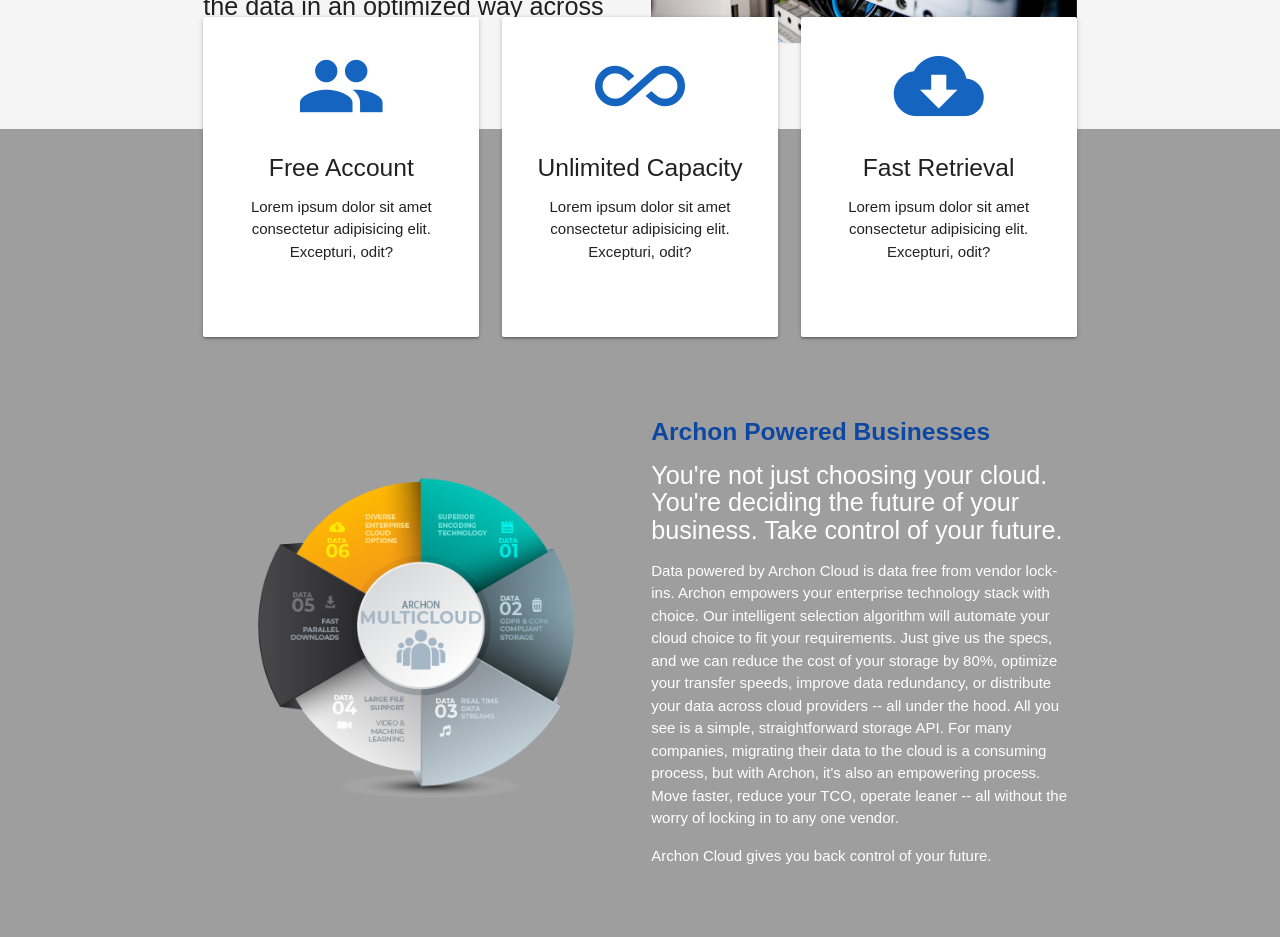
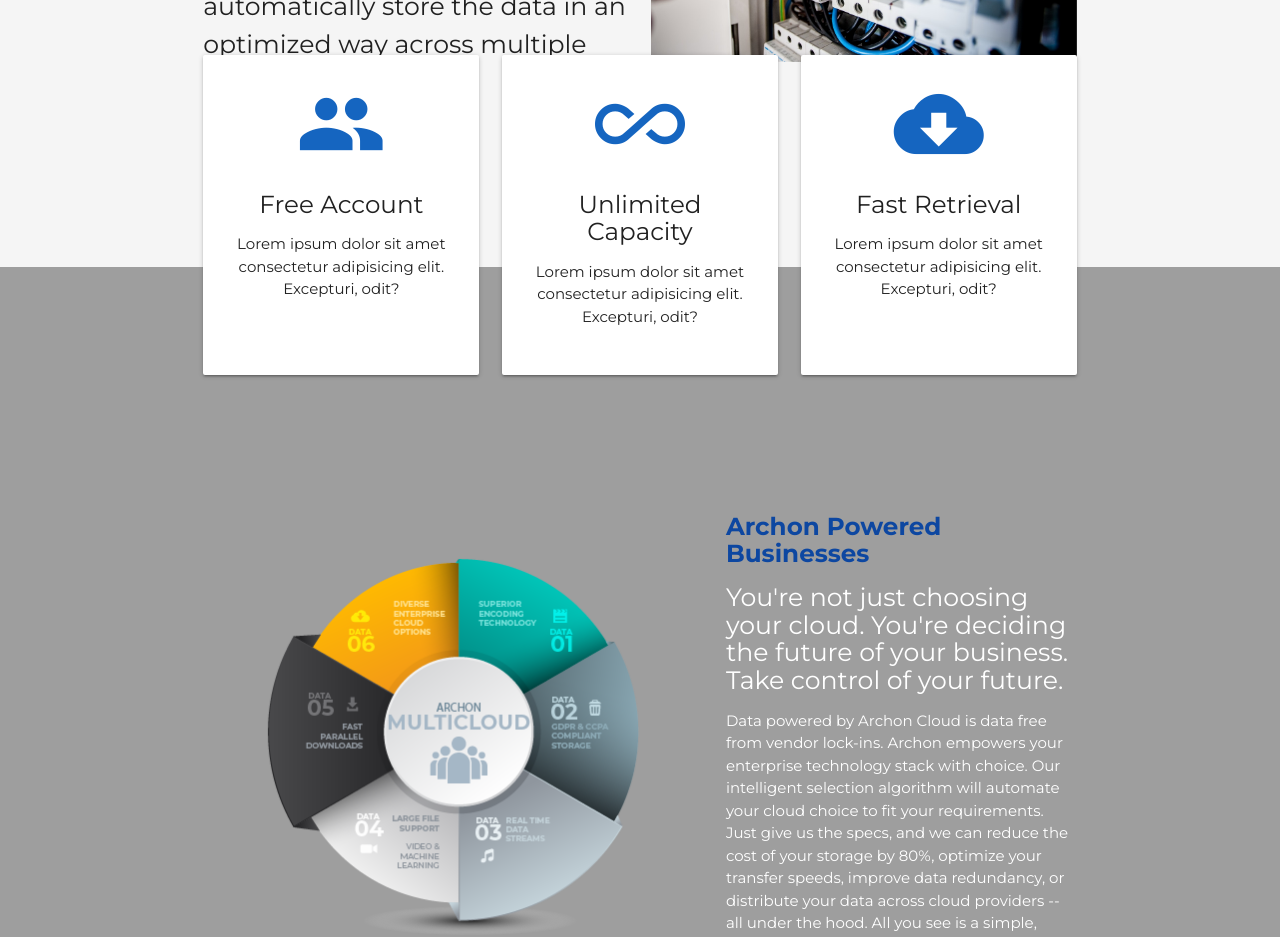
Before and after one commit to samsuh/auth-app-react-client, a React (Create React App) app: page / in a window 1280 px wide. Shown: the part 1280-2217 px from the top of the page. Built offline with nearby package versions, Linux system fonts and the light colour scheme.

Commit message:
minor styling fixes to landing, imported monserrat font

```diff
--- a/public/index.html
+++ b/public/index.html
@@ -15,6 +15,11 @@
       href="https://fonts.googleapis.com/icon?family=Material+Icons"
       rel="stylesheet"
     />
+    <link
+      href="https://fonts.googleapis.com/css?family=Montserrat:400,500,700,900&display=swap"
+      rel="stylesheet"
+    />
+
     <title>Archon Cloud Storage</title>
   </head>
   <body>
--- a/src/components/auth/Signup.js
+++ b/src/components/auth/Signup.js
@@ -25,7 +25,8 @@ class Signup extends Component {
     //destructure handleSubmit from redux-form from props object.
     const { handleSubmit } = this.props;
     return (
-      <div className='row container page-padding'>
+      <div className='container page-padding page-signup'>
+        <div className='row'>
           <div className='col s12 m6'>
             <h4 className='blue-text'>Start 30 day FREE TRIAL</h4>
             <h5 className='flow-text'>
@@ -42,18 +43,20 @@ class Signup extends Component {
                 Store up to 1 terabyte.
               </li>
               <li>
-              <i className='material-icons blue-text text-darken-3'>check</i>No
-              credit card required.
+                <i className='material-icons blue-text text-darken-3'>check</i>
+                No credit card required.
               </li>
               <li>
-              <i className='material-icons blue-text text-darken-3'>check</i>No
-              auto-charge after the trial ends.
+                <i className='material-icons blue-text text-darken-3'>check</i>
+                No auto-charge after the trial ends.
               </li>
             </ul>
           </div>
           <div className='col s12 m6 center-align'>
             <div className='card-panel grey lighten-4'>
-            <form onSubmit={handleSubmit(this.onSubmit)} className='container'>
+              <form
+                onSubmit={handleSubmit(this.onSubmit)}
+                className='container'>
                 <div className='input-field'>
                   <label>Email*</label>
                   <Field name='email' type='text' component='input' />
@@ -73,6 +76,7 @@ class Signup extends Component {
                 <div>{this.props.errorMessage}</div>
                 <button className='btn'>Sign Up!</button>
               </form>
+            </div>
           </div>
         </div>
       </div>
--- a/src/components/landing/Devs.js
+++ b/src/components/landing/Devs.js
@@ -3,15 +3,15 @@ import React from "react";
 const Devs = () => {
   return (
     <section className='section section-devs grey white-text'>
-      <div className='row valign-wrapper container' id='dev-content'>
-        <div className='col s12 m6 center-align'>
+      <div className='row container' id='dev-content'>
+        <div className='col s12 m7 center-align'>
           <img
             src={require("../../img/multicloud-graphic.png")}
             className='responsive-img'
             alt='Multicloud Graphic'
           />
         </div>
-        <div className='col s12 m6'>
+        <div className='col s12 m5'>
           <h5 className='blue-text text-darken-4 bold'>
             Archon Powered Businesses
           </h5>
--- a/src/styles/main.css
+++ b/src/styles/main.css
@@ -1,6 +1,6 @@
 /* Not yet importing anywhere. called from Footer, but not hooked up. */
 html {
-  font-family: "Montserrat", Arial, sans-serif !important;
+  font-family: "Montserrat", sans-serif !important;
 }
 .bold {
   font-weight: 700;
@@ -75,11 +75,13 @@ main {
 .section {
   padding: 10vh 0 15vh 0;
 }
-
+.section-about {
+}
 .section-tiers {
   position: relative;
   margin-top: -300px;
-  height: 0px;
+  margin-bottom: -100px;
+  height: 400px;
   z-index: +1;
 }
 
@@ -88,12 +90,9 @@ main {
 }
 
 .section-devs {
-  padding-top: 200px;
-  position: relative;
-  min-height: 180px;
 }
 #dev-content {
-  padding-top: 50px;
+  padding-top: 150px;
 }
 
 .section-contact span {
@@ -104,3 +103,6 @@ main {
   padding-top: 20px;
   padding-bottom: 20px;
 }
+
+.page-signup {
+}
```
Lines whose indentation alone changed are shown as unchanged.
